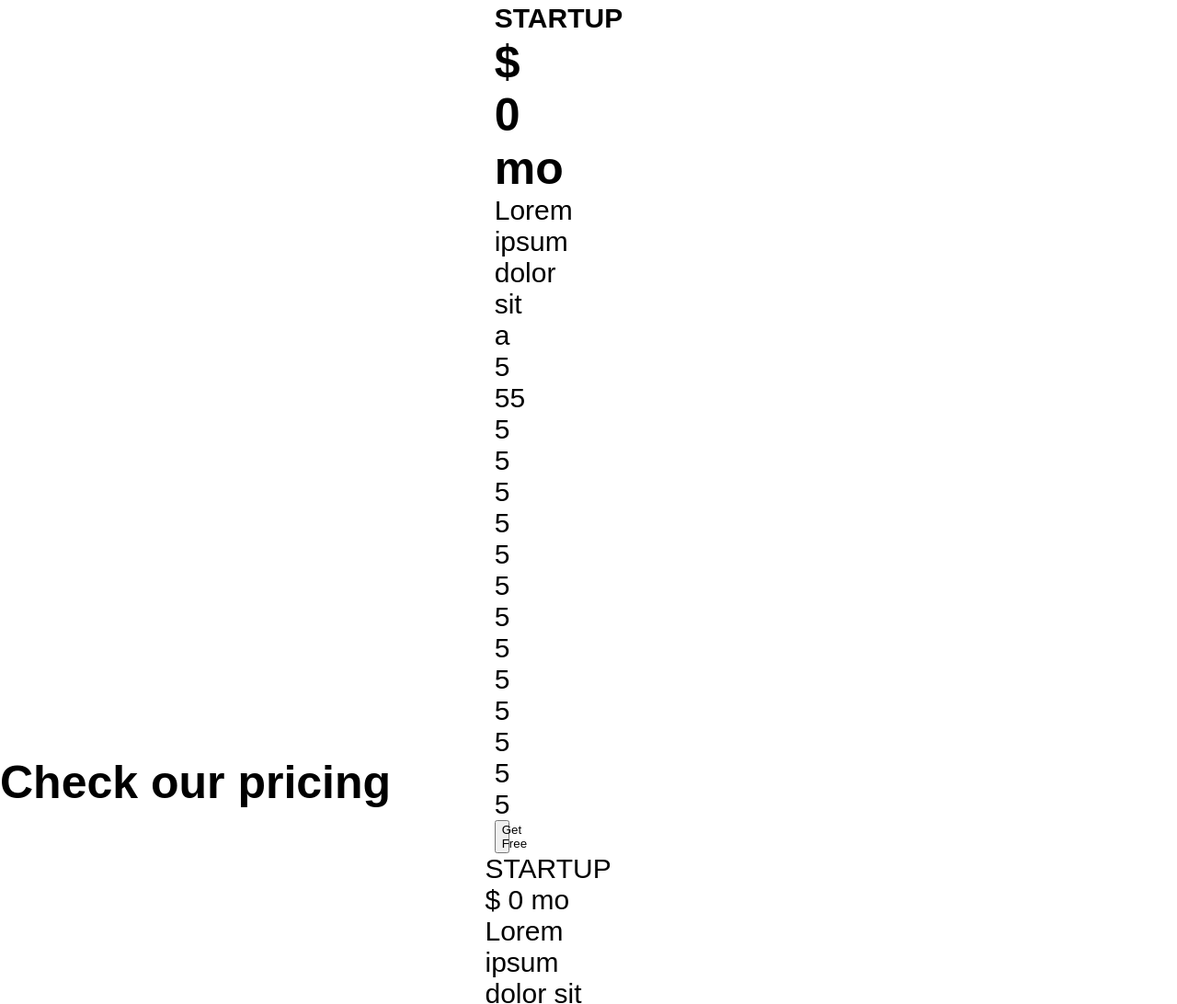
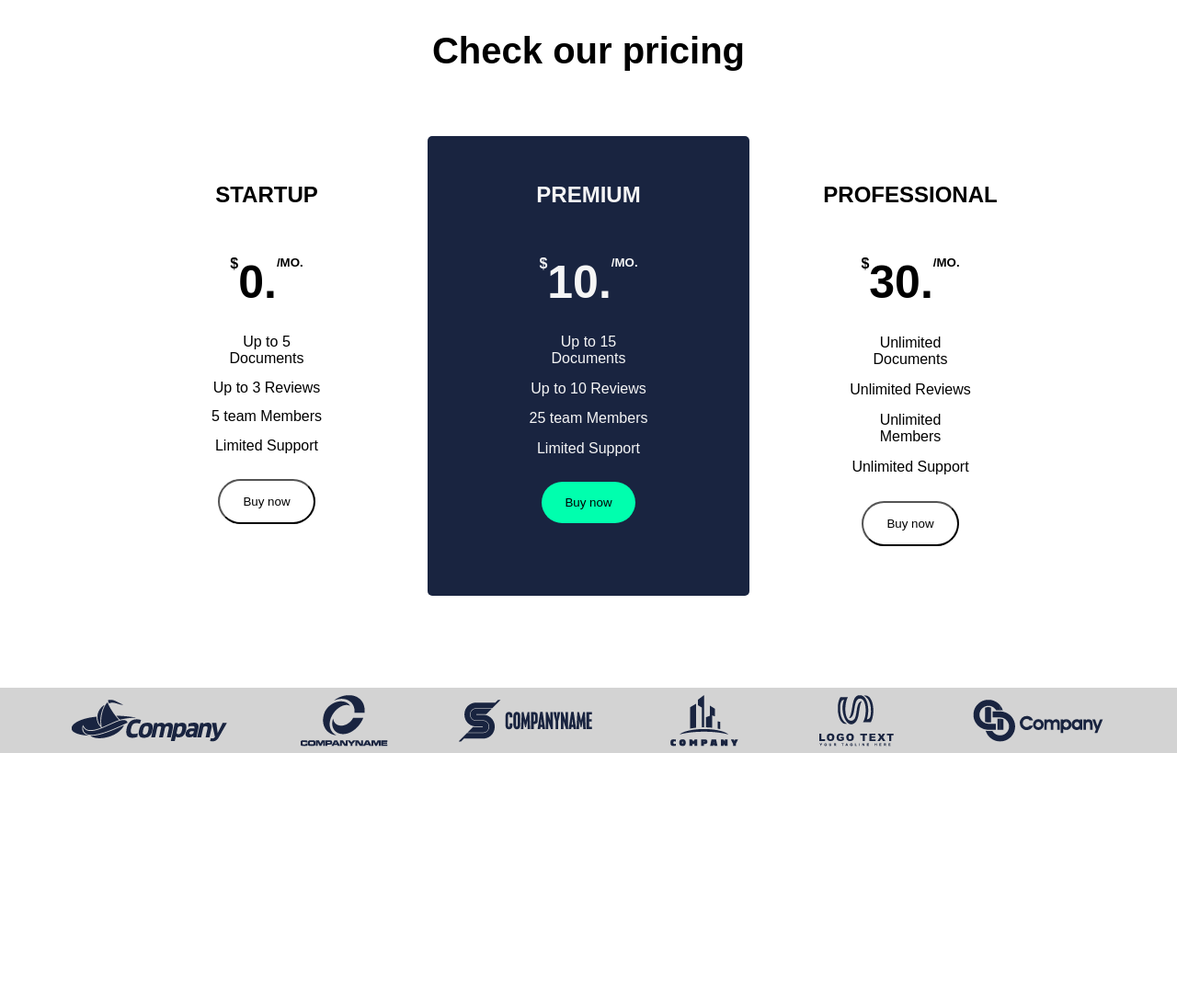
Before and after one commit to MiguelAngelLondo/pagina-3, a plain HTML site: page index.html in a window 1280 px wide. Shown: the part 2345-3437 px from the top of the page at 92% size. After the commit the page ends 3164 px from the top, so only its background shows below. Drawn offline with Linux system fonts and the light colour scheme.

Commit message:
avance pagina Section4

```diff
--- a/index.html
+++ b/index.html
@@ -72,48 +72,70 @@
         </section>
 </section>
 
-<section id="section3">
-
-
-    <p id="text1-sect3">Check our pricing</p>
-
-<section id="section3-1">
-<div id="section3-1">
- <p id="price1">STARTUP</p>
- <div>
- <p id="price1-1">$ 0 mo</p>
-</div>
-<p> Lorem ipsum dolor sit a 5 55 5 5 5 5 5 5 5 5 5 5 5 5 5 </p>
-<button id="button-sect3">Get Free</button>
-</div>
+<section class="seccion3">
+    <h1 id="check">Check our pricing</h1>
+        <section class="paquete">
+            <div id="price">
+                <h2>STARTUP</h2>
+                    <div id="varios">
+                        <h4>$</h4>
+                            <h1 class="precio big">0.</h1>
+                                <h5 class="precio small">/MO.</h5>
+                    </div>
+                        <div id="caracteris">
+                            <p id="p-pack">Up to 5 Documents</p>
+                            <p id="p-pack">Up to 3 Reviews</p>
+                            <p id="p-pack">5 team Members</p>
+                            <p id="p-pack">Limited Support</p>
+                        </div>
+                            <button id="btn-price">Buy now</button>
+            </div>
+                <div id="price-two">
+                    <h2>PREMIUM</h2>
+                        <div id="varios">
+                            <h4>$</h4>
+                                <h1 class="precio big">10.</h1>
+                                    <h5 class="precio small">/MO.</h5>
+                        </div>
+                            <div id="caracteris">
+                                <p id="p-pack">Up to 15 Documents</p>
+                                <p id="p-pack">Up to 10 Reviews</p>
+                                <p id="p-pack">25 team Members</p>
+                                <p id="p-pack">Limited Support</p>
+                            </div>
+                                <button id="btn-price_two">Buy now</button>
+                </div>
+<div id="price">
+                        <h2>PROFESSIONAL</h2>
+                            <div id="varios">
+                                <h4>$</h4>
+                                    <h1 class="precio big">30.</h1>
+                                        <h5 class="precio small">/MO.</h5>
+                            </div>
+                                <div id="caracteris">
+                                    <p id="p-pack">Unlimited Documents</p>
+                                    <p id="p-pack">Unlimited Reviews</p>
+                                    <p id="p-pack">Unlimited Members</p>
+                                    <p id="p-pack">Unlimited Support</p>
+                                </div>
+                                    <button id="btn-price">Buy now</button>
+                    </div>
+        </section>
+</section>
+<section id="section4">
+    <img src="images/client-1.png" alt="no">
+    <img src="images/client-2.png" alt="a">
+    <img src="images/client-3.png" alt="a">
+    <img src="images/client-4.png" alt="a">
+    <img src="images/client-5.png" alt="a">
+    <img src="images/client-6.png" alt="a">
+</section>
+<section id="section4">
 
 
 
 
-<div id="section3-2">
-<p id="price2">STARTUP</p>
- <div>
- <p id="price2-2">$ 0 mo</p>
-</div>
-<p> Lorem ipsum dolor sit a 5 55 5 5 5 5 5 5 5 5 5 5 5 5 5 </p>
-<button id="button2-sect3">Get Free</button>
-</div>
-
-
-
-
-<div id="section3-3">
-    <p id="price1">STARTUP</p>
- <div>
- <p id="price1-1">$ 0 mo</p>
-</div>
-<p> Lorem ipsum dolor sit a 5 55 5 5 5 5 5 5 5 5 5 5 5 5 5 </p>
-<button id="button-sect3">Get Free</button>
-
-</div>
 
 </section>
-</section>
-
 </body>
 </html>
--- a/style.css
+++ b/style.css
@@ -161,45 +161,74 @@ width: 20%;
    cursor: pointer;
    transition: .7s;
 }
-
-#section3{
+.seccion3{
+   padding:100px 0 ;
    display: flex;
-
-
+   align-items: center;
+   flex-direction: column;
 }
-#section3-1{
-
+#check{
+   font-size: 40px;
+}
+.paquete{
    display: flex;
    flex-direction: row;
 }
-
-#text1-sect3{
-   margin-top: 5%;
-display: flex;
-align-items: center;
-justify-content: center;
-font-size: 50px;
-font-weight: bolder;
+#check{
+   padding-bottom: 70px;
+}
+#price, #price-two{
+   width: 350px;
+   height: 400px;
+   display: flex;
+   flex-direction: column;
+   align-items: center;
+   padding: 50px 0;
+   border-radius: 5px;
 }
 
-#section3-1{
-   margin-top: 5%;
+#price-two{
+   background-color: rgb(25, 36, 64);
+   color: whitesmoke;
+}
+#varios{
    display: flex;
-   font-size: 30px;
-   margin-left: 8%;
-   display:flex;
-   flex-direction: column;
-   width: 10%;
+   margin-top: 15%;
+}
+.precio{
+   font-weight: bold;
+}
+.big{
+   font-size: 50px;
+}
+#caracteris{
+   padding: 20px 0;
+}
+#p-pack{
+   display: flex;
+   text-align: center;
+   justify-content: center;
+   align-items: center;
+   padding: 5%;
+}
+#btn-price, #btn-price_two{
+   border-radius: 500px;
+   padding: 15px 25px;
+}
+#btn-price{
+   background-color: transparent;
 
 }
+#btn-price_two{
+   background-color: rgb(0, 255, 174);
+   border: none;
+   outline: none;
+}
 
-#price1{
-margin-top: 2%;
-font-weight: bolder;
-
+#section4{
+   height: 70%;
+background-color:lightgrey;
+display: flex;
+   justify-content: center;
+   justify-content: space-evenly;
 }
-#price1-1{
-   margin-top: 10%;
-   font-size: 50px;
-   font-weight: bolder;
-}
```
